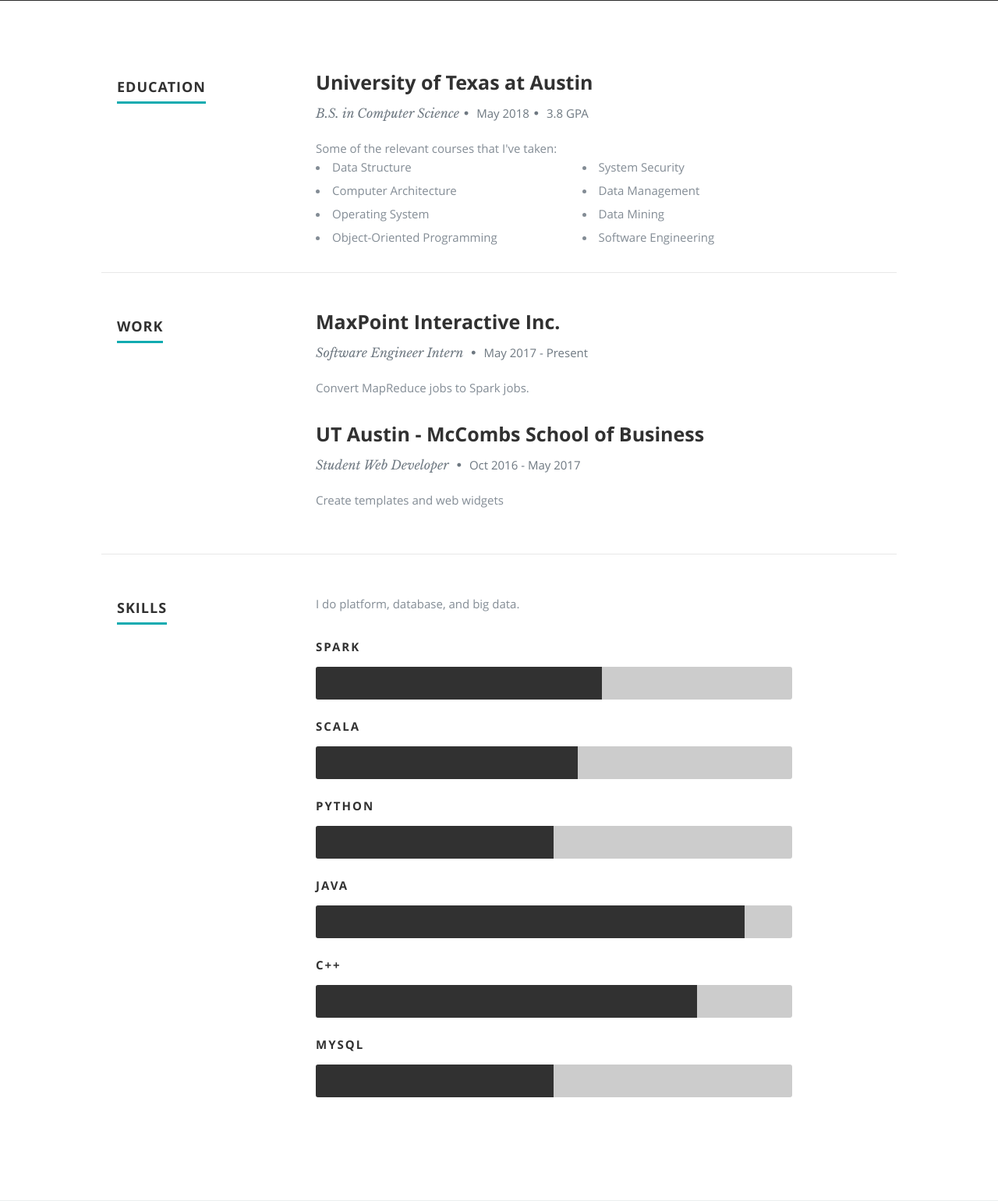
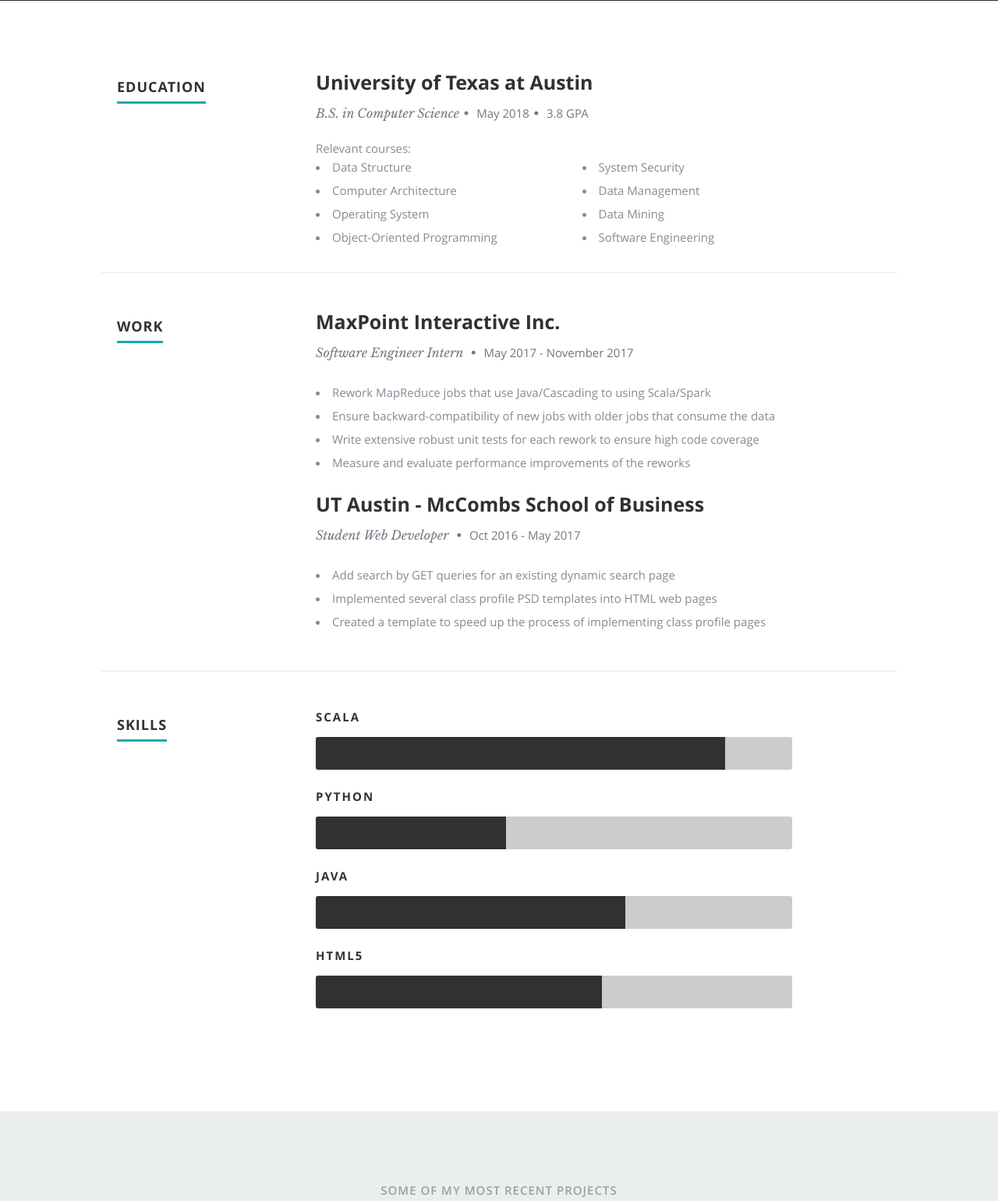
Before and after one commit to thien-vo/com-thienmint, a Flask app: page / in a window 1280 px wide. Shown: the part 1795-3335 px from the top of the page at 78% size. Run offline with Flask 2, Linux system fonts and the light colour scheme; some libraries are stand-ins or nearby versions.

Commit message:
add extra information

```diff
--- a/app/templates/home/resume.html
+++ b/app/templates/home/resume.html
@@ -18,7 +18,7 @@
 
                     <h3>University of Texas at Austin</h3>
                     <p class="info">B.S. in Computer Science<span>&bull;</span> <em class="date">May 2018</em><span>&bull;</span> <em class="date">3.8 GPA</em></p>
-                    Some of the relevant courses that I've taken:
+                    Relevant courses:
                     <div class="row">
                         <div class="six columns">
                             <li>Data Structure</li>
@@ -58,10 +58,13 @@
                 <div class="twelve columns">
 
                     <h3>MaxPoint Interactive Inc.</h3>
-                    <p class="info">Software Engineer Intern <span>&bull;</span> <em class="date">May 2017 - Present</em></p>
+                    <p class="info">Software Engineer Intern <span>&bull;</span> <em class="date">May 2017 - November 2017</em></p>
 
                     <p>
-                        Convert MapReduce jobs to Spark jobs.
+                        <li>Rework MapReduce jobs that use Java/Cascading to using Scala/Spark </li>
+                        <li>Ensure backward-compatibility of new jobs with older jobs that consume the data</li>
+                        <li>Write extensive robust unit tests for each rework to ensure high code coverage</li>
+                        <li>Measure and evaluate performance improvements of the reworks</li>
                     </p>
 
                 </div>
@@ -76,7 +79,9 @@
                     <p class="info">Student Web Developer <span>&bull;</span> <em class="date">Oct 2016 - May 2017</em></p>
 
                     <p>
-                        Create templates and web widgets
+                        <li>Add search by GET queries for an existing dynamic search page</li>
+                        <li>Implemented several class profile PSD templates into HTML web pages</li>
+                        <li>Created a template to speed up the process of implementing class profile pages</li>
                     </p>
 
                 </div>
@@ -97,19 +102,12 @@
         </div>
 
         <div class="nine columns main-col">
-
-            <p>I do platform, database, and big data.
-            </p>
-
             <div class="bars">
 
                 <ul class="skills">
-                    <li><span class="bar-expand photoshop"></span><em>Spark</em></li>
-                    <li><span class="bar-expand illustrator"></span><em>Scala</em></li>
-                    <li><span class="bar-expand wordpress"></span><em>Python</em></li>
-                    <li><span class="bar-expand css"></span><em>Java</em></li>
-                    <li><span class="bar-expand html5"></span><em>C++</em></li>
-                    <li><span class="bar-expand jquery"></span><em>MySQL</em></li>
+                    {% for skill in skill_list %}
+                        <li><span class="bar-expand" style="width: {{ skill['mastery'] }}"></span><em>{{ skill['name'] }}</em></li>
+                    {% endfor %}
                 </ul>
 
             </div><!-- end skill-bars -->
```
